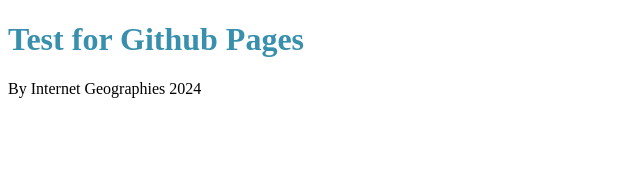
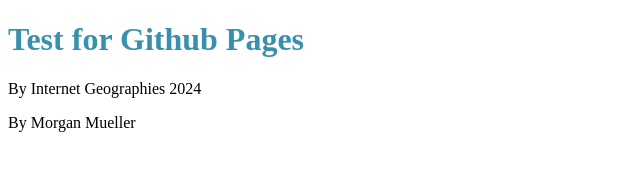
Before and after one commit to morganmueller/ig-in-class-test, a plain HTML site: page index.html in a window 1280 px wide. Shown: the whole page, without its empty margins (0-640 px from the left). Drawn offline with Linux system fonts and the light colour scheme.

Commit message:
Add files via upload

```diff
--- a/index.html
+++ b/index.html
@@ -9,5 +9,6 @@
 <body>
     <h1>Test for Github Pages</h1>
     <p>By Internet Geographies 2024</p>
+    <p> By Morgan Mueller</p>
 </body>
 </html>
```
